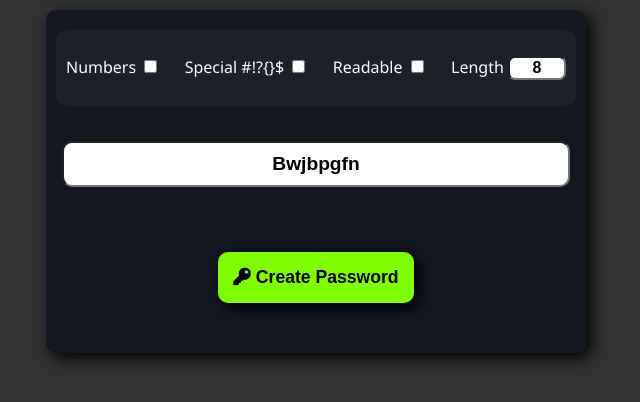
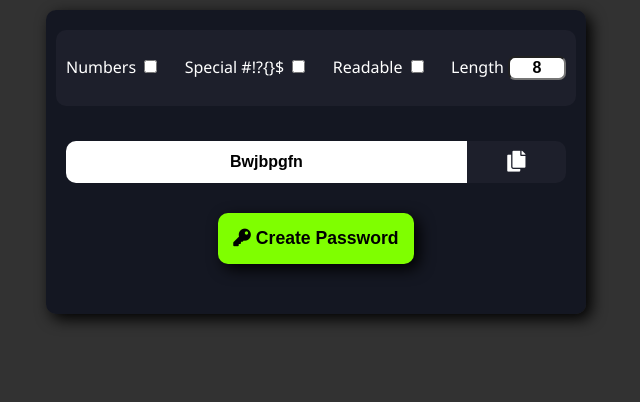
Before and after one commit to DanielVierh/Password-Generator, a plain HTML site: page index.html in a window 1280 px wide. Both pictures are taken after typing "Sample" into the empty fields and a click on the button "Create Password". Shown: the part 94-496 px from the top of the page, without its empty margins (324-964 px from the left). Drawn offline with Linux system fonts and the light colour scheme.

Commit message:
Copy Button hinzugefügt

```diff
--- a/app.js
+++ b/app.js
@@ -6,8 +6,11 @@ const numberOpt = document.getElementById("numSection");
 const specialChar = document.getElementById("specSection");
 const checkboxNumbers = document.getElementById("numbers");
 const checkboxSpecials = document.getElementById("specialChar");
+const copyButtonIcon = document.getElementById("copyBtnIcon");
+const copyButton = document.getElementById("copyButton");
 let txtIterator = 0;
 let txtPsw = '';
+
 generateButton.addEventListener("click", createPassw);
 checkFieldReadable.addEventListener("change", blendInOutOptions = () => {
     if (checkFieldReadable.checked === true) {
@@ -78,7 +81,12 @@ function createPassw() {
             }
         }
     }
-// debugger
+
+    // Das Copy Logo anzeigen
+    copyButtonIcon.classList.remove('fa-check');
+    copyButton.classList.remove('active');
+    copyButtonIcon.classList.add('fa-copy');
+
     outputField.value = '';
     txtIterator = 0;
     txtPsw = psw;
@@ -95,3 +103,12 @@ function typeAnimation() {
         setTimeout(typeAnimation, 50);
     }
 }
+
+function copyPsw() {
+    if(outputField.value != '') {
+        navigator.clipboard.writeText(outputField.value);
+        copyButtonIcon.classList.remove('fa-copy');
+        copyButtonIcon.classList.add('fa-check');
+        copyButton.classList.add('active');
+    }
+}
--- a/index.html
+++ b/index.html
@@ -31,7 +31,11 @@
             </p>
         </div>
 
-        <input type="text" id="genPasw" class="outputlabel">
+        <div class="outputCopyDiv">
+            <input type="text" id="genPasw" class="outputlabel">
+            <button class="copyButton" id="copyButton" onclick="copyPsw()"><i class="fas fa-copy" id="copyBtnIcon"></i></button>
+        </div>
+
         <button class="btn" id="generateBtn"><i class="fas fa-key"></i> Create Password </button>
     </div>
 
--- a/style.css
+++ b/style.css
@@ -39,18 +39,6 @@ body{
     padding: 10px;
 }
 
-
-.outputlabel{
-    margin: 35px;
-    width: 100%;
-    height: 40px;
-    border-radius: 10px;
-    text-align: center;
-    font-weight: bold;
-    font-size: 1.2rem;
-
-}
-
 .btn{
     margin: 30px;
     padding: 15px;
@@ -60,6 +48,11 @@ body{
     font-weight: bold;
     background-color: chartreuse;
     box-shadow: 5px 5px 15px black;
+    transition: 0.1s ease-in;
+}
+
+.btn:active{
+    transform: scale(0.9);
 }
 
 .lenthField{
@@ -69,3 +62,46 @@ body{
     font-size: 1rem;
     border-radius: 7px;
 }
+
+
+.outputCopyDiv{
+    width: 100%;
+    display: flex;
+    align-items: center;
+    margin: 0;
+}
+
+.outputlabel{
+    margin-top: 35px;
+    width: 80%;
+    height: 40px;
+    border-radius:  10px 0 0 10px;
+    text-align: center;
+    font-weight: bold;
+    font-size: 1rem;
+    border:0;
+}
+
+.copyButton{
+    width: 20%;
+    height: 42px;
+    padding: 0;
+    margin-top: 35px;
+    border-radius:  0 10px 10px 0;
+    border:0;
+    font-size: 1.3rem;
+    background-color: rgba(34, 36, 48, 0.658);
+    transition: 0.1s ease-in-out;
+    color: white;
+}
+
+.copyButton.active{
+    transition: 0.5s ease;
+    box-shadow: 0 0 15px lightgreen;
+    background-color: lightgreen;
+    color: green;
+}
+
+.copyButton:active{
+    transform: scale(0.8);
+}
```
